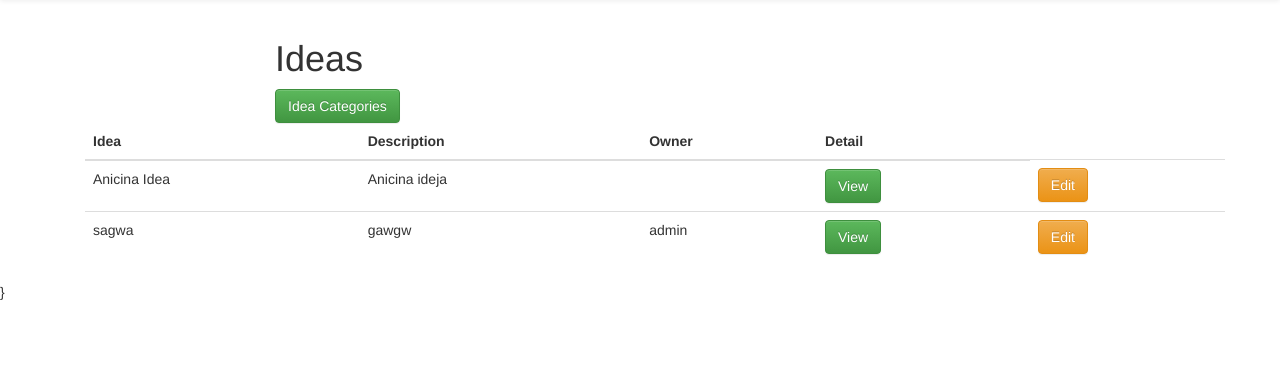
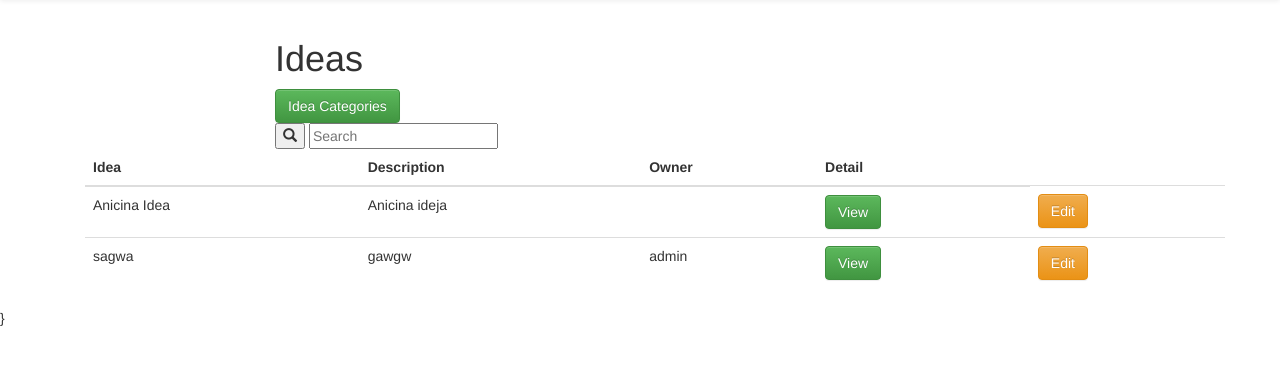
Before and after one commit to boimw/emse_manager, a Django app: page /ideas/ in a window 1280 px wide. Shown: the part 51-416 px from the top of the page. Run offline with Django 3.2, Linux system fonts and the light colour scheme; data comes from the database, SQL or seed files in the repository; some libraries are stand-ins or nearby versions.

Commit message:
feature (idea search): completed

```diff
--- a/emse-manager/emse_manager/settings.py
+++ b/emse-manager/emse_manager/settings.py
@@ -46,6 +46,7 @@ INSTALLED_APPS = [
     'django.contrib.contenttypes',
     'django.contrib.sessions',
     'django.contrib.messages',
+    'django.contrib.postgres',
     'django.contrib.staticfiles',
 ]
 
--- a/emse-manager/emse_manager/urls.py
+++ b/emse-manager/emse_manager/urls.py
@@ -30,6 +30,7 @@ urlpatterns = [
     url(r'^checkout/$', checkout_views.checkout, name='checkout'),
 	url(r'^ideas/$', ideas_views.ideas, name='idea'),
     url(r'^categories/$', ideas_views.categories, name='category'),
+    url(r'^ideas/search/$', ideas_views.search, name='idea_search'),
     url(r'^ideas/new/$', ideas_views.create, name='create'),
     url(r'^ideas/create_idea/$', ideas_views.create_idea, name='create_idea'),
     url(r'^edit_idea/(?P<idea_id>[0-9]+)/edit/$', ideas_views.edit, name='edit_idea'),
--- a/emse-manager/ideas/templates/ideas.html
+++ b/emse-manager/ideas/templates/ideas.html
@@ -5,6 +5,15 @@
 <div class='col-md-4 col-md-offset-2'>
 <h1>Ideas</h1>
 <a class="btn btn-success" href="{% url 'category' %}">Idea Categories</a>
+
+    <form id="searchform" method="POST"  action="{% url 'idea_search' %}" accept-charset="utf-8">
+        {% csrf_token %}
+        {{ form|crispy }}
+      <button class="searchbutton" type="submit">
+        <span class="glyphicon glyphicon-search"></span>
+      </button>
+      <input class="searchfield" id="searchbox" name="searchbox" type="text" placeholder="Search">
+    </form>
 </div>
 {% if request.user.is_authenticated %}
 <a class="btn btn-warning" href="{% url 'create'  %}">Add Idea</a>
--- a/emse-manager/ideas/views.py
+++ b/emse-manager/ideas/views.py
@@ -3,6 +3,7 @@ from django.http import HttpResponse, HttpResponseRedirect
 from django.urls import reverse
 from django.views import generic
 from django.contrib.auth import authenticate
+from django.db.models import Q
 from django.contrib.auth import login as auth_login
 from django.contrib.auth import logout as auth_logout
 from django.contrib.auth.decorators import login_required
@@ -49,6 +50,13 @@ def create_category(request):
 	return render(request, 'categories.html', context={
                 'info_message': "Successfully!", 'categories': categories
                 })
+
+def search(request):
+	search = request.POST.get('searchbox')
+	ideas = Idea.objects.filter(Q(name__contains=search) | Q(description__contains=search))
+	context = {'ideas': ideas}
+	template = 'ideas.html'
+	return render(request, template, context)
 
 @login_required(login_url='/accounts/login/')
 def create(request):
```
